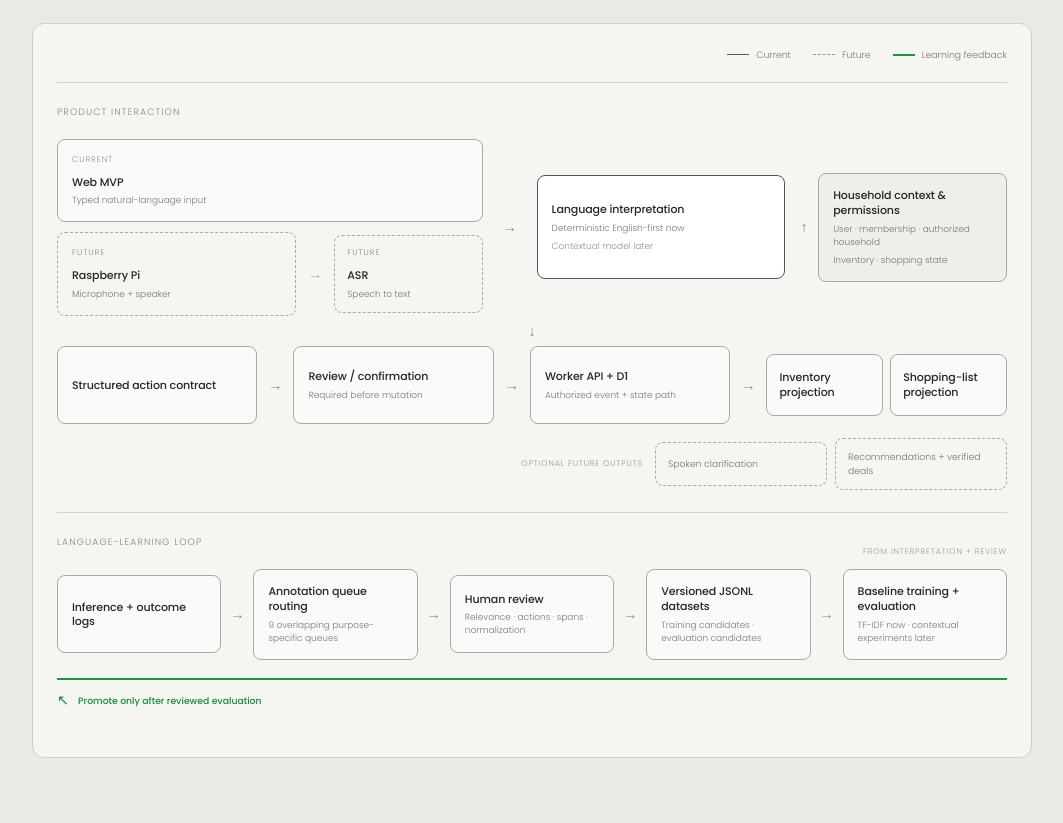
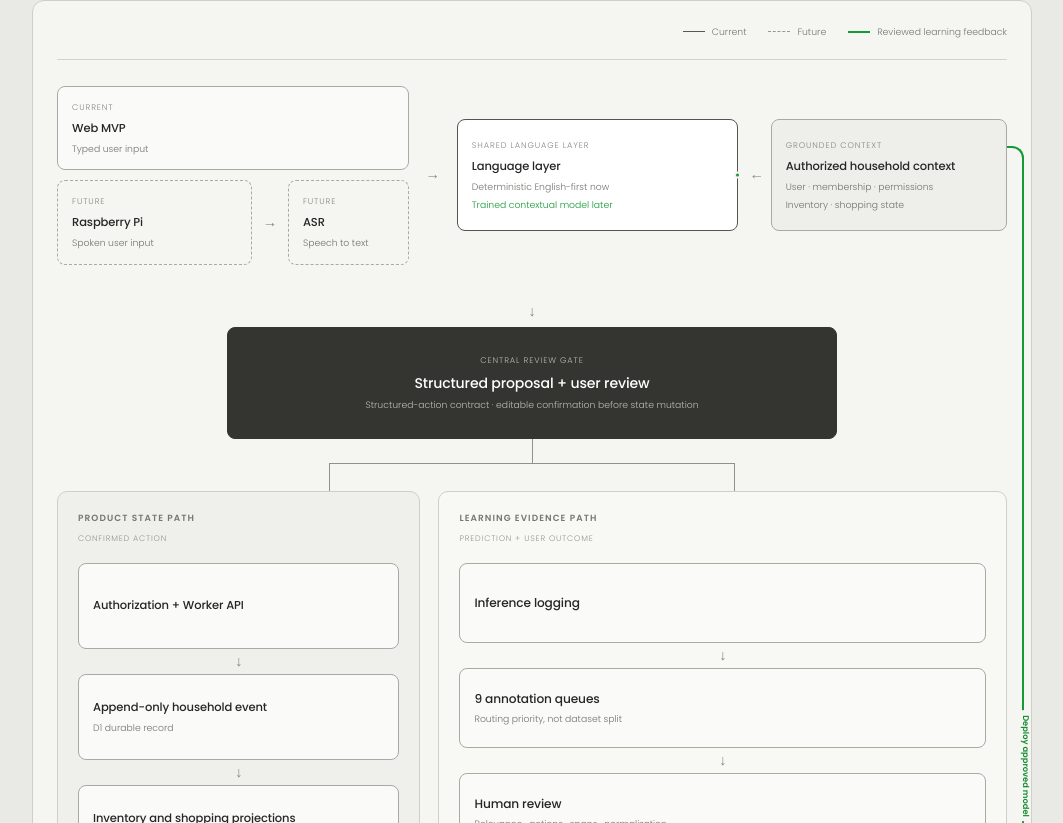
Before and after one commit to jiji123526/portfolio, a Next.js app: page /work/jangoing-kitchen-intelligence in a window 1280 px wide. Shown: the part 8917-9740 px from the top of the page, without its empty margins (108-1171 px from the left). Built offline with nearby package versions, Linux system fonts and the light colour scheme.

Commit message:
Refine Jangoing reviewed learning loop

```diff
--- a/app/globals.css
+++ b/app/globals.css
@@ -200,43 +200,72 @@ a { color:inherit; text-decoration:none; }
 .safety-path h2,.evidence-section>h2 { max-width:850px; margin:0 0 30px; font-size:clamp(1.9rem,3.7vw,3.45rem); line-height:1.22; letter-spacing:-.045em; font-weight:300; }
 .safety-path .language-flow { margin-top:48px; }
 .safety-path .architecture-placeholder { margin-top:32px; }
-.system-diagram-caption { max-width:790px; margin:0; color:#686864; font-size:.82rem; line-height:1.75; }
-.system-loop-diagram { margin-top:48px; padding:24px; border:1px solid #cececa; border-radius:12px; background:#f5f5f2; }
-.diagram-legend { display:flex; justify-content:flex-end; gap:22px; padding-bottom:20px; color:#777772; font-size:.58rem; }
-.diagram-legend span { display:flex; align-items:center; gap:7px; white-space:nowrap; }
-.diagram-legend i { display:block; width:22px; height:0; border-top:1px solid #585853; }
-.diagram-legend .legend-future { border-top-style:dashed; border-color:#989893; }
-.diagram-legend .legend-learning { border-color:#159a36; border-top-width:2px; }
-.system-lane { padding:22px 0; border-top:1px solid #d3d3ce; }
-.lane-label { margin:0 0 20px; color:#858580; font-size:.58rem; letter-spacing:.12em; }
-.diagram-node { min-width:0; min-height:78px; padding:14px; border:1px solid #aaa9a3; border-radius:8px; background:#fafaf8; display:flex; flex-direction:column; justify-content:center; transition:background .2s ease,border-color .2s ease,transform .2s ease; }
-.diagram-node>span { margin-bottom:9px; color:#8b8b86; font-size:.5rem; letter-spacing:.12em; }
-.diagram-node strong { display:block; font-size:.69rem; line-height:1.35; font-weight:500; letter-spacing:-.01em; }
-.diagram-node small { display:block; margin-top:5px; color:#777772; font-size:.56rem; line-height:1.45; }
-.diagram-node .future-copy { color:#92928d; }
-.future-node { border-style:dashed; border-color:#aaa9a3; background:transparent; }
-.compact-node { min-height:62px; padding:11px 12px; }
-.input-convergence { display:grid; grid-template-columns:minmax(0,.95fr) 34px minmax(0,1.05fr); gap:10px; align-items:center; }
-.input-routes { display:grid; gap:10px; }
-.future-input-route { display:grid; grid-template-columns:minmax(0,1fr) 24px minmax(105px,.62fr); gap:7px; align-items:center; }
-.flow-arrow,.vertical-arrow,.context-feed>i { display:grid; place-items:center; color:#8a8a85; font-size:.9rem; font-style:normal; }
-.future-arrow { color:#aaa9a4; }
-.interpretation-stack { display:grid; grid-template-columns:1.08fr .92fr; gap:10px; align-items:center; }
-.interpretation-node { min-height:104px; border-color:#55554f; background:#fff; }
-.context-feed { display:grid; grid-template-columns:18px 1fr; gap:5px; align-items:center; }
-.context-node { min-height:104px; background:#eeeeea; }
-.vertical-arrow { height:30px; }
-.shared-action-path { display:grid; grid-template-columns:1fr 24px 1fr 24px 1fr 24px 1.2fr; gap:6px; align-items:center; }
-.projection-split { display:grid; grid-template-columns:1fr 1fr; gap:7px; }
-.future-outputs { display:flex; align-items:center; justify-content:flex-end; gap:8px; margin-top:14px; }
-.future-outputs>span { margin-right:4px; color:#969691; font-size:.5rem; letter-spacing:.1em; }
-.future-outputs .diagram-node { width:172px; min-height:44px; font-size:.58rem; color:#73736e; }
-.lane-heading { display:flex; align-items:center; justify-content:space-between; gap:20px; }
-.lane-heading>span { color:#999994; font-size:.5rem; letter-spacing:.1em; }
-.learning-path { display:grid; grid-template-columns:repeat(4,minmax(0,1fr) 22px) minmax(0,1fr); gap:5px; align-items:center; }
-.learning-return { display:flex; align-items:center; gap:9px; margin-top:18px; padding-top:10px; border-top:2px solid #159a36; color:#148e32; font-size:.58rem; font-weight:500; }
-.learning-return i { font-size:.9rem; font-style:normal; }
-@media (hover:hover) { .diagram-node:hover { border-color:#696963; background:#fff; transform:translateY(-1px); }.future-node:hover { background:#f0f0ec; } }
+.review-diagram-caption { max-width:790px; margin:0; color:#686864; font-size:.82rem; line-height:1.75; }
+.review-loop-diagram { position:relative; margin-top:48px; padding:24px; border:1px solid #cececa; border-radius:12px; background:#f5f5f2; overflow:hidden; }
+.review-diagram-legend { display:flex; justify-content:flex-end; gap:22px; padding-bottom:20px; color:#777772; font-size:.58rem; }
+.review-diagram-legend span { display:flex; align-items:center; gap:7px; white-space:nowrap; }
+.review-diagram-legend i { display:block; width:22px; height:0; border-top:1px solid #585853; }
+.review-diagram-legend i.future { border-top-style:dashed; border-color:#989893; }
+.review-diagram-legend i.feedback { border-color:#159a36; border-top-width:2px; }
+.review-node { position:relative; z-index:1; min-width:0; min-height:78px; padding:14px; border:1px solid #aaa9a3; border-radius:8px; background:#fafaf8; display:flex; flex-direction:column; justify-content:center; transition:background .2s ease,border-color .2s ease,transform .2s ease; }
+.review-node>span { margin-bottom:8px; color:#858580; font-size:.51rem; letter-spacing:.11em; }
+.review-node strong { display:block; font-size:.72rem; line-height:1.38; font-weight:500; letter-spacing:-.01em; }
+.review-node small { display:block; margin-top:5px; color:#73736e; font-size:.58rem; line-height:1.45; }
+.review-node .future-copy { color:#159a36; }
+.review-node.future { border-style:dashed; background:transparent; }
+.review-flow-arrow,.future-device-path>i,.context-sidecar>i,.vertical-review-flow>i,.dataset-splits>div>i { display:grid; place-items:center; color:#858580; font-size:.9rem; font-style:normal; }
+.review-input-stage { display:grid; grid-template-columns:minmax(0,.78fr) 28px minmax(0,1.22fr); gap:10px; align-items:center; padding:26px 0 32px; border-top:1px solid #d3d3ce; }
+.review-inputs { display:grid; gap:10px; }
+.future-device-path { display:grid; grid-template-columns:minmax(0,1fr) 22px minmax(92px,.62fr); gap:7px; align-items:center; }
+.language-layer-group { display:grid; grid-template-columns:minmax(0,1.04fr) minmax(0,.96fr); gap:10px; align-items:center; }
+.language-layer { min-height:112px; border-color:#55554f; background:#fff; }
+.context-sidecar { display:grid; grid-template-columns:18px 1fr; gap:5px; align-items:center; }
+.context-sidecar .review-node { min-height:112px; background:#eeeeea; }
+.feedback-port { position:absolute; right:-4px; top:50%; width:7px; height:7px; border:2px solid #f5f5f2; border-radius:50%; background:#159a36; transform:translateY(-50%); }
+.review-flow-arrow.downward { height:30px; }
+.central-review-node { width:min(66%,610px); min-height:112px; margin:0 auto; border-color:#343430; background:#343430; color:#fff; text-align:center; }
+.central-review-node>span,.central-review-node small { color:#bcbcb6; }
+.central-review-node strong { font-size:.88rem; }
+.review-branch-fork { position:relative; width:61%; height:52px; margin:0 auto; }
+.review-branch-fork i { position:absolute; display:block; background:#92928d; }
+.review-branch-fork i:first-child { top:0; left:50%; width:1px; height:25px; }
+.review-branch-fork i:nth-child(2) { top:24px; left:15%; right:15%; height:1px; }
+.review-branch-fork i:last-child { top:24px; left:15%; width:70%; height:28px; border-left:1px solid #92928d; border-right:1px solid #92928d; background:transparent; }
+.review-branches { display:grid; grid-template-columns:minmax(0,.78fr) minmax(0,1.22fr); gap:18px; align-items:start; }
+.review-branch { position:relative; min-width:0; padding:20px; border:1px solid #cececa; border-radius:10px; background:#efefeb; }
+.review-branch>p { margin:0 0 8px; color:#777772; font-size:.56rem; font-weight:600; letter-spacing:.12em; }
+.branch-origin { display:block; margin-bottom:18px; color:#969691; font-size:.5rem; letter-spacing:.1em; }
+.vertical-review-flow { display:grid; grid-template-columns:1fr; }
+.vertical-review-flow>i,.dataset-splits>div>i { height:25px; }
+.product-state-branch .review-node { min-height:86px; }
+.learning-evidence-branch { background:#f8f8f5; }
+.learning-evidence-branch .review-node { min-height:80px; }
+.evidence-flow .review-node strong { font-size:.76rem; }
+.reviewed-corpus { border-color:#696963; background:#fff; }
+.corpus-fork { position:relative; width:78%; height:48px; margin:0 auto; }
+.corpus-fork i { position:absolute; display:block; background:#92928d; }
+.corpus-fork i:first-child { top:0; left:50%; width:1px; height:23px; }
+.corpus-fork i:nth-child(2) { top:22px; left:16%; right:16%; height:1px; }
+.corpus-fork i:last-child { top:22px; left:16%; width:68%; height:26px; border-left:1px solid #92928d; border-right:1px solid #92928d; background:transparent; }
+.dataset-splits { display:grid; grid-template-columns:1fr 1fr; gap:12px; }
+.dataset-splits>div { display:grid; grid-template-columns:1fr; }
+.dataset-splits .review-node { min-height:76px; }
+.evaluation-convergence { position:relative; height:54px; color:#858580; font-size:.49rem; }
+.evaluation-convergence::before { content:""; position:absolute; top:24px; left:25%; right:25%; border-top:1px solid #92928d; }
+.evaluation-convergence::after { content:""; position:absolute; top:24px; left:50%; height:30px; border-left:1px solid #92928d; }
+.evaluation-convergence i { position:absolute; top:0; height:25px; border-left:1px solid #92928d; }
+.evaluation-convergence i:first-child { left:25%; }.evaluation-convergence i:nth-of-type(2) { left:75%; }
+.evaluation-convergence span { position:absolute; top:7px; transform:translateX(-50%); white-space:nowrap; }
+.evaluation-convergence span:nth-of-type(1) { left:25%; }.evaluation-convergence span:nth-of-type(2) { left:75%; }
+.evaluation-gate { min-height:92px; border-color:#55554f; background:#fff; text-align:center; }
+.approved-model { min-height:92px; border-color:#159a36; background:#f4faf4; text-align:center; }
+.approved-model .feedback-port { top:50%; }
+.review-feedback-return { position:absolute; z-index:0; top:145px; right:7px; bottom:145px; width:10%; border-top:2px solid #159a36; border-right:2px solid #159a36; border-radius:0 12px 12px 0; color:#148e32; }
+.review-feedback-return::before { content:"←"; position:absolute; top:-12px; left:-6px; font-size:.95rem; font-weight:600; }
+.review-feedback-return span { position:absolute; top:50%; right:-4px; padding:5px 0; background:#f5f5f2; font-size:.52rem; font-weight:600; line-height:1.25; writing-mode:vertical-rl; transform:translate(50%,-50%); }
+.review-feedback-return i { position:absolute; right:0; bottom:0; width:46px; border-top:2px solid #159a36; }
+.review-loop-label { position:relative; z-index:1; width:max-content; max-width:100%; margin:26px auto 0; padding:8px 12px; border:1px solid #abd9b5; border-radius:99px; background:#f4faf4; color:#148e32; font-size:.55rem; line-height:1.4; text-align:center; }
+@media (hover:hover) { .review-node:hover { border-color:#696963; background:#fff; transform:translateY(-1px); }.review-node.future:hover { background:#f0f0ec; } }
 .evidence-section .two-column-copy { margin-top:56px; }
 
 @media (max-width:760px) {
@@ -258,9 +287,9 @@ a { color:inherit; text-decoration:none; }
   .product-environment-grid,.current-future-flow { grid-template-columns:1fr; }
   .annotation-queue-grid { grid-template-columns:1fr 1fr; }
   .language-card-grid article:last-child { grid-column:auto; }.utterance-card { gap:30px; padding:28px; }.principle-list { grid-template-columns:1fr; }.candidate-stats article { padding:20px 12px; }.candidate-stats strong { font-size:1.35rem; }.language-existing-media .solution-visual { aspect-ratio:1.35; }.language-flow { padding:22px; }.roadmap-section ol { gap:0; }
-  .system-loop-diagram { padding:16px; }.diagram-legend { justify-content:flex-start; flex-wrap:wrap; gap:10px 16px; }.input-convergence,.future-input-route,.interpretation-stack,.shared-action-path,.learning-path { grid-template-columns:1fr; }.convergence-arrow,.future-arrow,.shared-action-path>.flow-arrow,.learning-path>.flow-arrow { height:22px; transform:rotate(90deg); }.context-feed { grid-template-columns:1fr; }.context-feed>i { height:22px; transform:rotate(180deg); }.vertical-arrow { height:26px; }.projection-split { grid-template-columns:1fr 1fr; }.future-outputs { display:grid; grid-template-columns:1fr 1fr; justify-content:stretch; }.future-outputs>span { grid-column:1/-1; }.future-outputs .diagram-node { width:auto; }.lane-heading { align-items:flex-start; flex-direction:column; gap:0; }.lane-heading>span { margin:-10px 0 18px; }.learning-return { padding-bottom:4px; }
+  .review-loop-diagram { padding:16px; }.review-diagram-legend { justify-content:flex-start; flex-wrap:wrap; gap:10px 16px; }.review-input-stage { grid-template-columns:1fr; gap:0; }.review-input-stage>.input-arrow { height:28px; transform:rotate(90deg); }.language-layer-group { grid-template-columns:1fr; }.context-sidecar { grid-template-columns:1fr; }.context-sidecar>i { height:26px; transform:rotate(90deg); }.central-review-node { width:100%; }.review-branch-fork { width:100%; height:38px; }.review-branch-fork i:first-child { height:38px; }.review-branch-fork i:nth-child(2),.review-branch-fork i:last-child { display:none; }.review-branches { grid-template-columns:1fr; gap:14px; }.review-branch { padding:16px; }.product-state-branch::after { content:"↓"; position:absolute; left:50%; bottom:-19px; color:#858580; font-size:.9rem; transform:translateX(-50%); }.corpus-fork { width:86%; }.review-feedback-return { top:448px; right:2px; bottom:72px; width:12px; border-radius:0 9px 9px 0; }.review-feedback-return span { right:1px; }.review-feedback-return i { width:28px; }.review-loop-label { width:auto; }
 }
-@media (max-width:480px) { .annotation-queue-grid,.projection-split,.future-outputs { grid-template-columns:1fr; }.future-outputs>span { grid-column:auto; }.yap-mobile-branches { grid-template-columns:1fr; } }
+@media (max-width:480px) { .annotation-queue-grid { grid-template-columns:1fr; }.yap-mobile-branches { grid-template-columns:1fr; }.future-device-path { grid-template-columns:1fr; }.future-device-path>i { height:24px; transform:rotate(90deg); }.dataset-splits { grid-template-columns:1fr; gap:0; }.dataset-splits>div:first-child::after { content:"+ frozen evidence below"; display:block; margin:8px 0 12px; color:#858580; font-size:.52rem; text-align:center; }.corpus-fork { width:1px; height:28px; }.corpus-fork i:first-child { height:28px; }.corpus-fork i:nth-child(2),.corpus-fork i:last-child { display:none; }.evaluation-convergence { height:44px; }.evaluation-convergence::before,.evaluation-convergence i,.evaluation-convergence span { display:none; }.evaluation-convergence::after { top:0; height:44px; }.review-feedback-return { top:560px; } }
 @keyframes yap-dot-down { from { transform:translateY(0); opacity:1; } to { transform:translateY(20px); opacity:0; } }
 @media (prefers-reduced-motion:reduce) { html { scroll-behavior:auto; } * { transition:none!important; } .reveal { opacity:1; transform:none; } .scroll-progress,.yap-route-dot,.yap-mobile-arrow::after { display:none; } html[data-transition] body>main { opacity:1; transform:none; } }
 .sr-only { position:absolute; width:1px; height:1px; padding:0; margin:-1px; overflow:hidden; clip:rect(0,0,0,0); white-space:nowrap; border:0; }
--- a/components/jangoing-case-content.tsx
+++ b/components/jangoing-case-content.tsx
@@ -84,64 +84,53 @@ export function JangoingCaseContent({ project, projectIndex }: Props) {
     </section>
 
     <section className="safety-path language-tint reveal"><div className="shell case-section">
-      <p className="eyebrow">CURRENT SYSTEM + FUTURE DEVICE PATH</p><h2>The input surface changes; the action, safety, and learning loops stay the same.</h2>
-      <p className="system-diagram-caption">Jangoing currently collects and evaluates typed English interactions through the multi-user web MVP. The future Raspberry Pi and ASR layer will reuse the same structured-action contract, confirmation gate, household state, and evaluation loop.</p>
-      <div className="system-loop-diagram" aria-label="Jangoing product runtime and language-learning feedback loop">
-        <div className="diagram-legend" aria-label="Diagram legend">
-          <span><i className="legend-current" />Current</span>
-          <span><i className="legend-future" />Future</span>
-          <span><i className="legend-learning" />Learning feedback</span>
-        </div>
+      <p className="eyebrow">CURRENT SYSTEM + REVIEWED LEARNING LOOP</p><h2>One reviewed interaction updates household state and improves the next model.</h2>
+      <p className="review-diagram-caption">The current web MVP collects typed interactions and user corrections. The future Raspberry Pi changes the input surface, while the same structured proposal, authorization, household-state, and reviewed learning paths remain in place.</p>
+      <div className="review-loop-diagram" aria-label="Jangoing reviewed interaction, product-state, and language-learning loop">
+        <div className="review-diagram-legend" aria-label="Diagram legend"><span><i />Current</span><span><i className="future" />Future</span><span><i className="feedback" />Reviewed learning feedback</span></div>
 
-        <section className="system-lane product-lane" aria-labelledby="product-lane-title">
-          <p id="product-lane-title" className="lane-label">PRODUCT INTERACTION</p>
-          <div className="input-convergence">
-            <div className="input-routes">
-              <article className="diagram-node current-node"><span>CURRENT</span><strong>Web MVP</strong><small>Typed natural-language input</small></article>
-              <div className="future-input-route">
-                <article className="diagram-node future-node"><span>FUTURE</span><strong>Raspberry Pi</strong><small>Microphone + speaker</small></article>
-                <i className="flow-arrow future-arrow" aria-hidden="true">→</i>
-                <article className="diagram-node future-node compact-node"><span>FUTURE</span><strong>ASR</strong><small>Speech to text</small></article>
-              </div>
-            </div>
-            <i className="flow-arrow convergence-arrow" aria-hidden="true">→</i>
-            <div className="interpretation-stack">
-              <article className="diagram-node interpretation-node"><strong>Language interpretation</strong><small>Deterministic English-first now</small><small className="future-copy">Contextual model later</small></article>
-              <div className="context-feed"><i aria-hidden="true">↑</i><article className="diagram-node context-node"><strong>Household context &amp; permissions</strong><small>User · membership · authorized household</small><small>Inventory · shopping state</small></article></div>
-            </div>
+        <section className="review-input-stage" aria-label="Input surfaces and language layer">
+          <div className="review-inputs">
+            <article className="review-node"><span>CURRENT</span><strong>Web MVP</strong><small>Typed user input</small></article>
+            <div className="future-device-path"><article className="review-node future"><span>FUTURE</span><strong>Raspberry Pi</strong><small>Spoken user input</small></article><i aria-hidden="true">→</i><article className="review-node future"><span>FUTURE</span><strong>ASR</strong><small>Speech to text</small></article></div>
+          </div>
+          <i className="review-flow-arrow input-arrow" aria-hidden="true">→</i>
+          <div className="language-layer-group">
+            <article className="review-node language-layer"><span>SHARED LANGUAGE LAYER</span><strong>Language layer</strong><small>Deterministic English-first now</small><small className="future-copy">Trained contextual model later</small><b className="feedback-port" aria-hidden="true" /></article>
+            <div className="context-sidecar"><i aria-hidden="true">←</i><article className="review-node"><span>GROUNDED CONTEXT</span><strong>Authorized household context</strong><small>User · membership · permissions</small><small>Inventory · shopping state</small></article></div>
+          </div>
+        </section>
+
+        <i className="review-flow-arrow downward" aria-hidden="true">↓</i>
+        <article className="review-node central-review-node"><span>CENTRAL REVIEW GATE</span><strong>Structured proposal + user review</strong><small>Structured-action contract · editable confirmation before state mutation</small></article>
+        <div className="review-branch-fork" aria-hidden="true"><i /><i /><i /></div>
+
+        <div className="review-branches">
+          <section className="review-branch product-state-branch" aria-labelledby="product-state-path"><p id="product-state-path">PRODUCT STATE PATH</p><span className="branch-origin">CONFIRMED ACTION</span><div className="vertical-review-flow">
+            <article className="review-node"><strong>Authorization + Worker API</strong></article><i aria-hidden="true">↓</i>
+            <article className="review-node"><strong>Append-only household event</strong><small>D1 durable record</small></article><i aria-hidden="true">↓</i>
+            <article className="review-node"><strong>Inventory and shopping projections</strong><small>Shared household state</small></article>
+          </div></section>
+
+          <section className="review-branch learning-evidence-branch" aria-labelledby="learning-evidence-path"><p id="learning-evidence-path">LEARNING EVIDENCE PATH</p><span className="branch-origin">PREDICTION + USER OUTCOME</span><div className="vertical-review-flow evidence-flow">
+            <article className="review-node"><strong>Inference logging</strong></article><i aria-hidden="true">↓</i>
+            <article className="review-node"><strong>9 annotation queues</strong><small>Routing priority, not dataset split</small></article><i aria-hidden="true">↓</i>
+            <article className="review-node"><strong>Human review</strong><small>Relevance · actions · spans · normalization</small></article><i aria-hidden="true">↓</i>
+            <article className="review-node reviewed-corpus"><strong>Versioned reviewed corpus</strong></article>
           </div>
 
-          <i className="vertical-arrow" aria-hidden="true">↓</i>
-          <div className="shared-action-path">
-            <article className="diagram-node current-node"><strong>Structured action contract</strong></article>
-            <i className="flow-arrow" aria-hidden="true">→</i>
-            <article className="diagram-node current-node"><strong>Review / confirmation</strong><small>Required before mutation</small></article>
-            <i className="flow-arrow" aria-hidden="true">→</i>
-            <article className="diagram-node current-node"><strong>Worker API + D1</strong><small>Authorized event + state path</small></article>
-            <i className="flow-arrow" aria-hidden="true">→</i>
-            <div className="projection-split">
-              <article className="diagram-node current-node compact-node"><strong>Inventory projection</strong></article>
-              <article className="diagram-node current-node compact-node"><strong>Shopping-list projection</strong></article>
-            </div>
+          <div className="corpus-fork" aria-hidden="true"><i /><i /><i /></div>
+          <div className="dataset-splits">
+            <div><article className="review-node"><span>TRAINING ONLY</span><strong>Training split</strong></article><i aria-hidden="true">↓</i><article className="review-node"><strong>Candidate model</strong></article></div>
+            <div><article className="review-node"><span>HELD OUT</span><strong>Frozen evaluation split</strong><small>Never used for training</small></article></div>
           </div>
-          <div className="future-outputs"><span>OPTIONAL FUTURE OUTPUTS</span><article className="diagram-node future-node compact-node">Spoken clarification</article><article className="diagram-node future-node compact-node">Recommendations + verified deals</article></div>
-        </section>
+          <div className="evaluation-convergence" aria-hidden="true"><i /><span>candidate</span><i /><span>frozen evaluation</span></div>
+          <article className="review-node evaluation-gate"><strong>Evaluation gate</strong><small>Candidate tested on frozen reviewed evidence</small></article><i className="review-flow-arrow downward" aria-hidden="true">↓</i>
+          <article className="review-node approved-model"><span>PASSED REVIEWED EVALUATION</span><strong>Approved model version</strong><b className="feedback-port" aria-hidden="true" /></article>
+        </section></div>
 
-        <section className="system-lane learning-lane" aria-labelledby="learning-lane-title">
-          <div className="lane-heading"><p id="learning-lane-title" className="lane-label">LANGUAGE-LEARNING LOOP</p><span>FROM INTERPRETATION + REVIEW</span></div>
-          <div className="learning-path">
-            <article className="diagram-node current-node"><strong>Inference + outcome logs</strong></article>
-            <i className="flow-arrow" aria-hidden="true">→</i>
-            <article className="diagram-node current-node"><strong>Annotation queue routing</strong><small>9 overlapping purpose-specific queues</small></article>
-            <i className="flow-arrow" aria-hidden="true">→</i>
-            <article className="diagram-node current-node"><strong>Human review</strong><small>Relevance · actions · spans · normalization</small></article>
-            <i className="flow-arrow" aria-hidden="true">→</i>
-            <article className="diagram-node current-node"><strong>Versioned JSONL datasets</strong><small>Training candidates · evaluation candidates</small></article>
-            <i className="flow-arrow" aria-hidden="true">→</i>
-            <article className="diagram-node current-node"><strong>Baseline training + evaluation</strong><small>TF-IDF now · contextual experiments later</small></article>
-          </div>
-          <div className="learning-return"><i aria-hidden="true">↖</i><span>Promote only after reviewed evaluation</span></div>
-        </section>
+        <div className="review-feedback-return" aria-hidden="true"><span>Deploy approved model</span><i /></div>
+        <p className="review-loop-label">interact → review → annotate → train → evaluate → deploy → interact again</p>
       </div>
     </div></section>
 
```
